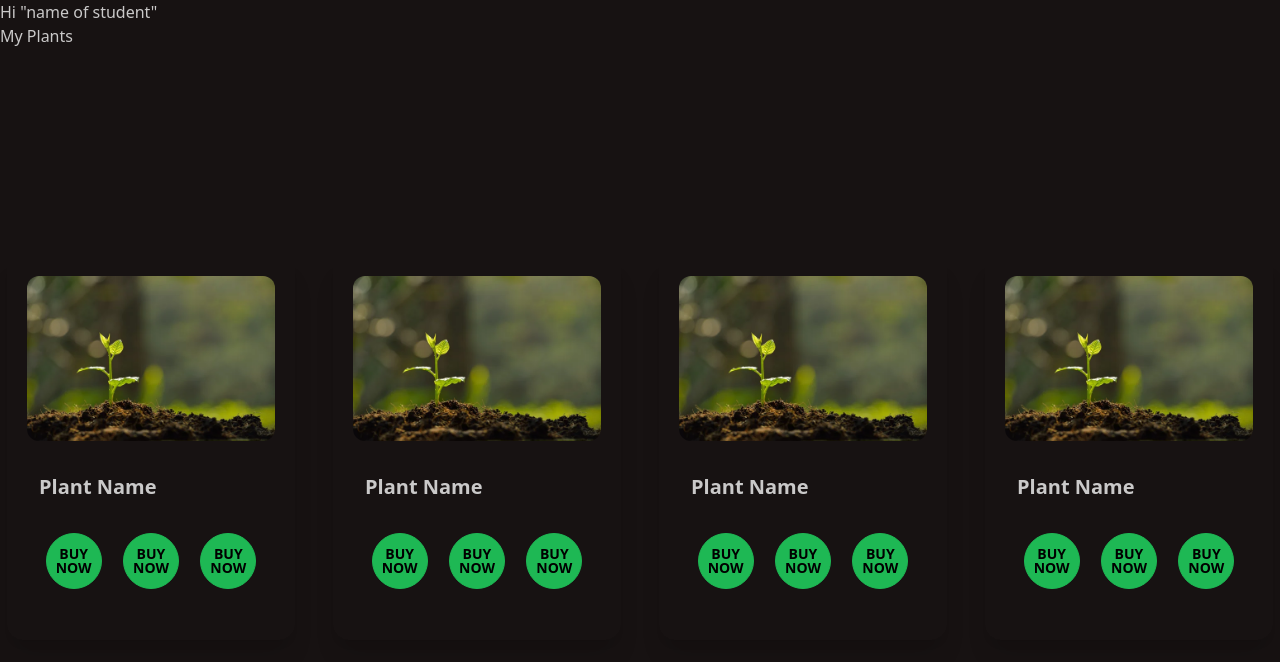
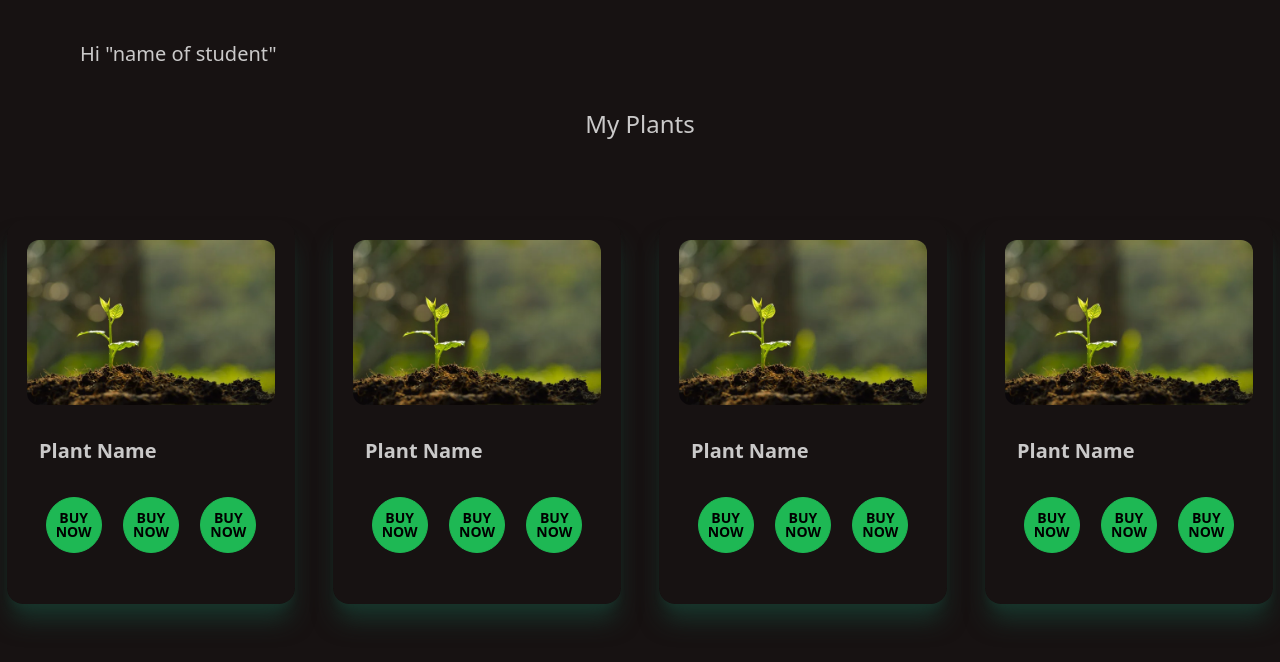
Before and after one commit to bhavikavarshney/plantProject, a React (Vite) app in the folder Client/: page / in a window 1280 px wide. Shown: the top 662 px of the page. Built offline with nearby package versions, Linux system fonts and the light colour scheme.

Commit message:
cards with title

```diff
--- a/Client/src/Dashboard.jsx
+++ b/Client/src/Dashboard.jsx
@@ -4,14 +4,14 @@ import React, { useState } from 'react'; // Import the React library
 const Dashboard = () => {
   return (
     <>
-    <div>
+    <div className="flex flex-col items-left justify-center text-xl mt-10 ml-20">
       <h>Hi "name of student"</h>
     </div>
-    <div>
+    <div className="flex flex-col items-center justify-center text-2xl mt-10">
       <h>My Plants</h>
     </div>
-    <div className="grid grid-cols-2 md:grid-cols-3 lg:grid-cols-4 gap-6 flex justify-center items-center h-screen">
-        <div className="card w-72 h-96 shadow-xl  mx-auto">
+    <div className="grid grid-cols-2 md:grid-cols-3 lg:grid-cols-4 gap-6 flex justify-center items-center mt-20">
+        <div className="card w-72 h-96 shadow-xl shadow-neutral mx-auto">
             <figure className="px-5 pt-5">
                 <img alt="plant" src="/plant.jpg" className="rounded-xl" />
             </figure>
@@ -27,7 +27,7 @@ const Dashboard = () => {
         </div>
 
 
-        <div className="card w-72 h-96 shadow-xl  mx-auto">
+        <div className="card w-72 h-96 shadow-xl shadow-neutral mx-auto">
             <figure className="px-5 pt-5">
                 <img alt="plant" src="/plant.jpg" className="rounded-xl" />
             </figure>
@@ -42,7 +42,7 @@ const Dashboard = () => {
             </div>
         </div>
 
-        <div className="card w-72 h-96 shadow-xl  mx-auto">
+        <div className="card w-72 h-96 shadow-xl shadow-neutral  mx-auto">
             <figure className="px-5 pt-5">
                 <img alt="plant" src="/plant.jpg" className="rounded-xl" />
             </figure>
@@ -57,7 +57,7 @@ const Dashboard = () => {
             </div>
         </div>
 
-        <div className="card w-72 h-96 shadow-xl  mx-auto">
+        <div className="card w-72 h-96 shadow-xl shadow-neutral  mx-auto">
             <figure className="px-5 pt-5">
                 <img alt="plant" src="/plant.jpg" className="rounded-xl" />
             </figure>
```
